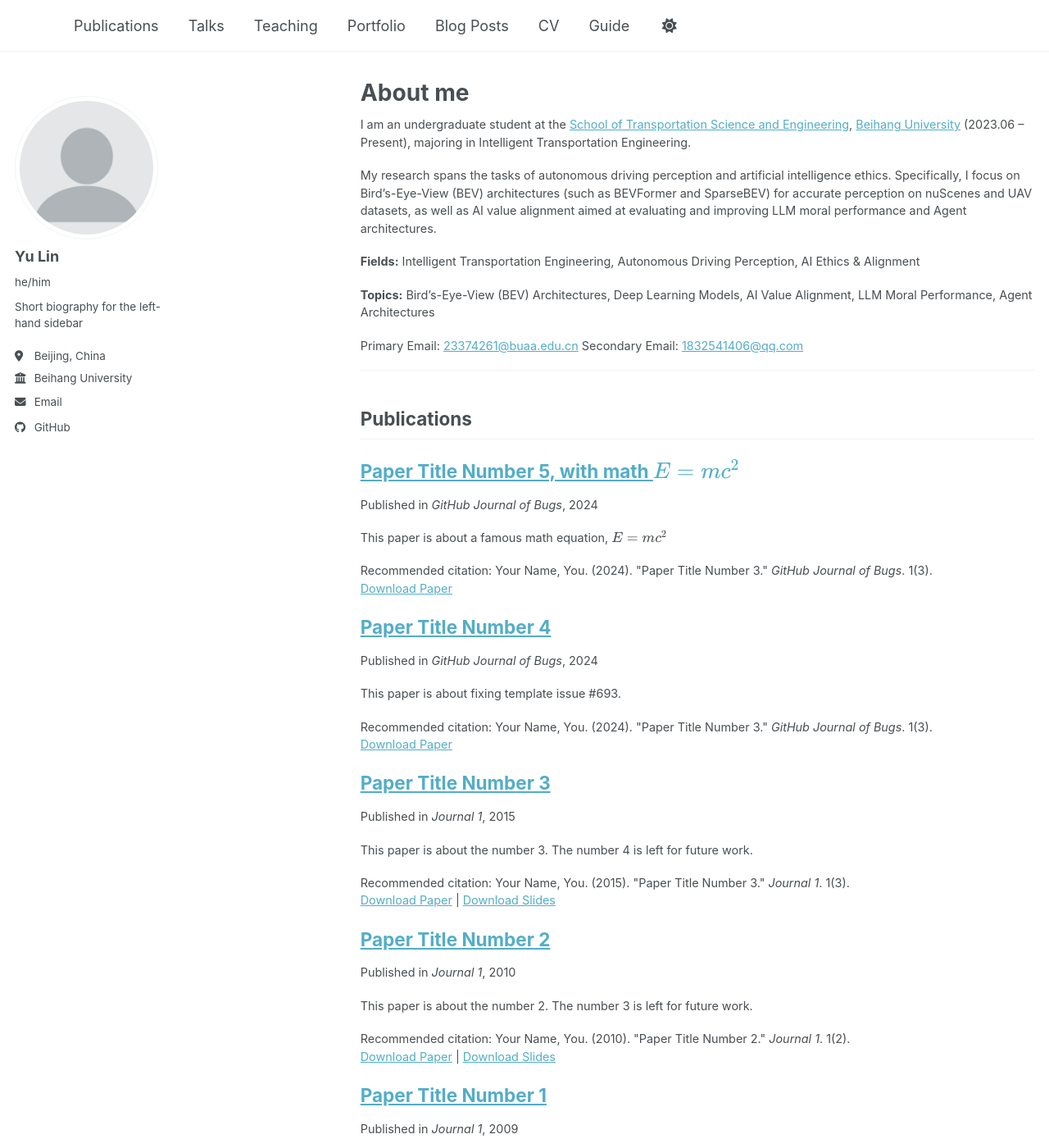
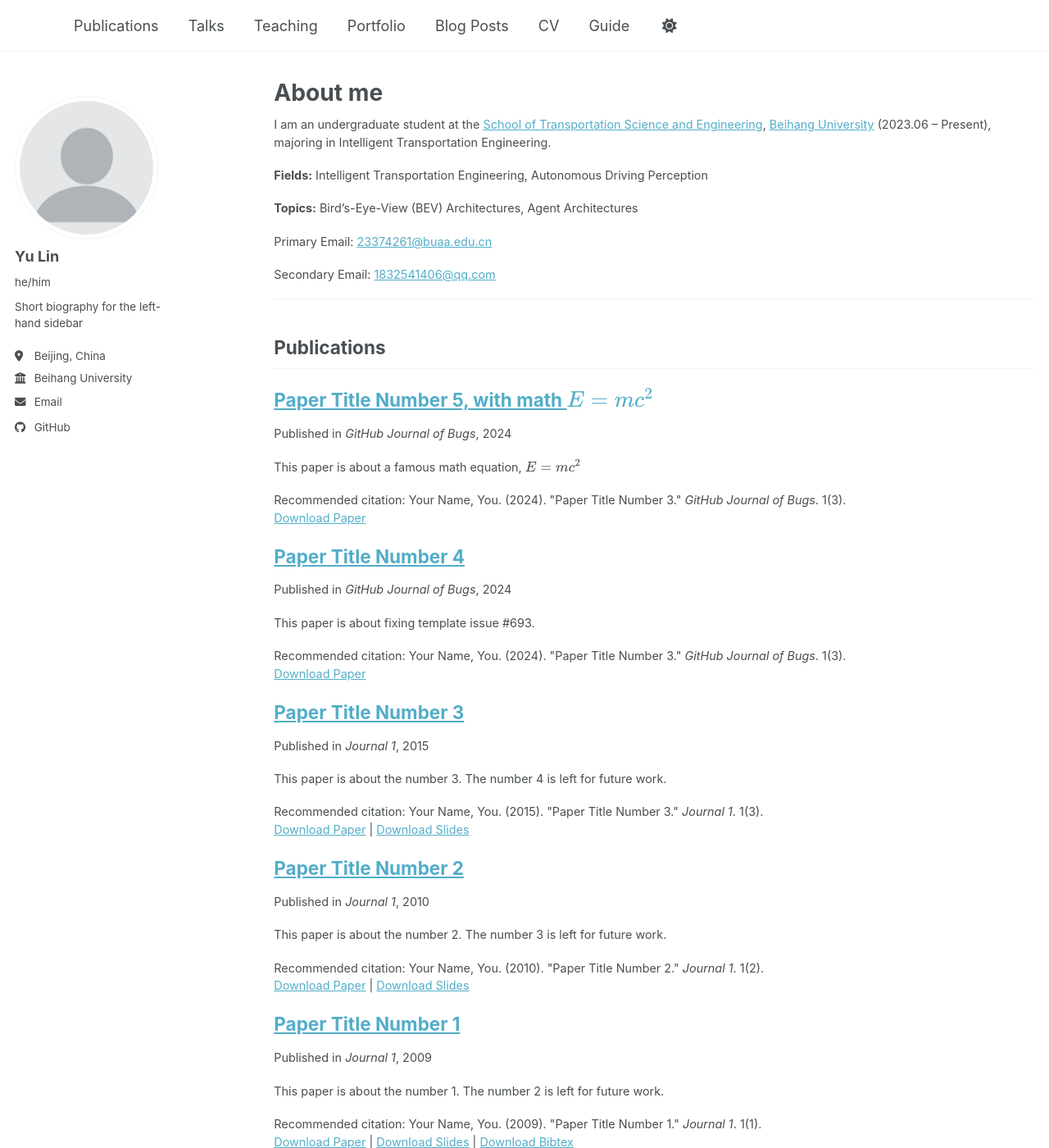
Before and after one commit to buaaeducn/buaaeducn.github.io, a Jekyll site: the page built from _pages/about.md, in a window 1280 px wide and 1400 px high. Shown: the whole window at 82% size. Built offline with Jekyll 4.4.1, drawn with Linux system fonts in a browser that asks for light colours; a script bundle is joined from its source files by our own code; library files that are not in the unit come from our copies.

```diff
--- a/_pages/about.md
+++ b/_pages/about.md
@@ -9,13 +9,13 @@
 
 I am an undergraduate student at the [School of Transportation Science and Engineering](https://transportation.buaa.edu.cn/), [Beihang University](https://www.buaa.edu.cn/) (2023.06 – Present), majoring in Intelligent Transportation Engineering.
 
-My research spans the tasks of autonomous driving perception and artificial intelligence ethics. Specifically, I focus on Bird's-Eye-View (BEV) architectures (such as BEVFormer and SparseBEV) for accurate perception on nuScenes and UAV datasets, as well as AI value alignment aimed at evaluating and improving LLM moral performance and Agent architectures.
 
-**Fields:** Intelligent Transportation Engineering, Autonomous Driving Perception, AI Ethics & Alignment
+**Fields:** Intelligent Transportation Engineering, Autonomous Driving Perception
 
-**Topics:** Bird's-Eye-View (BEV) Architectures, Deep Learning Models, AI Value Alignment, LLM Moral Performance, Agent Architectures
+**Topics:** Bird's-Eye-View (BEV) Architectures, Agent Architectures
 
 Primary Email: [23374261@buaa.edu.cn](mailto:23374261@buaa.edu.cn)
+
 Secondary Email: [1832541406@qq.com](mailto:1832541406@qq.com)
 
 
--- a/_sass/layout/_page.scss
+++ b/_sass/layout/_page.scss
@@ -19,7 +19,7 @@
 .page {
   @include breakpoint($large) {
     @include span(10 of 12 last);
-    @include prefix(2 of 12);
+    @include prefix(1 of 12);
     /*@include suffix(2 of 12);*/
   }
 
```
